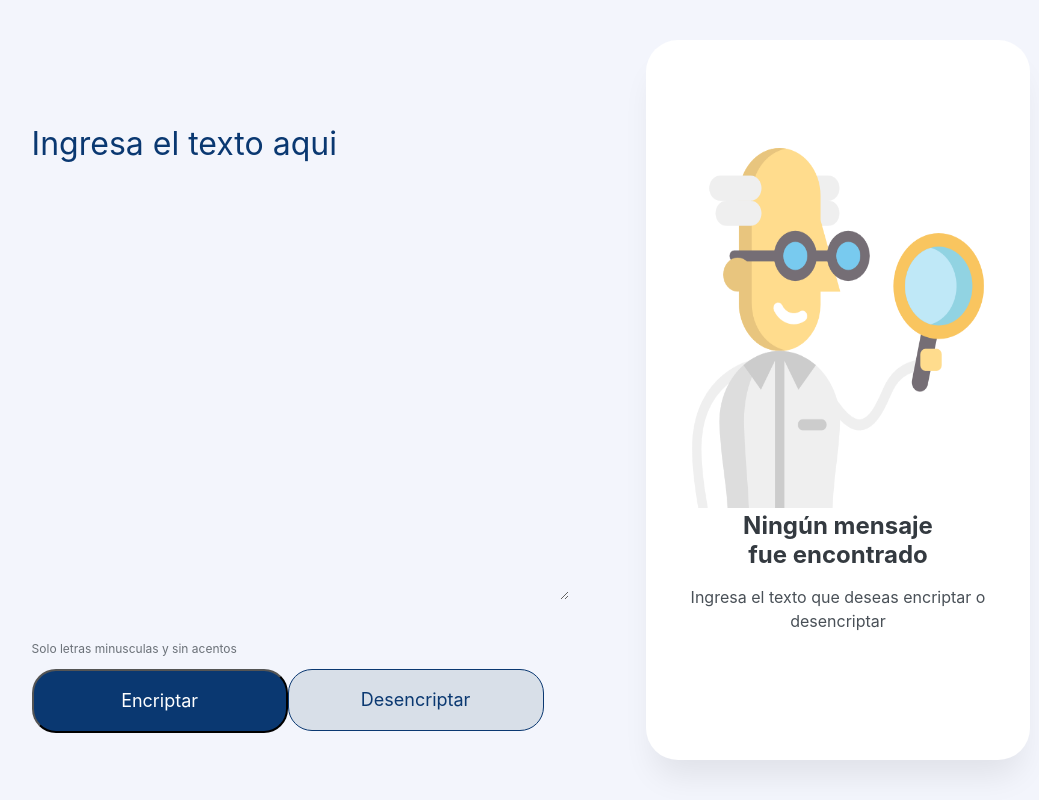
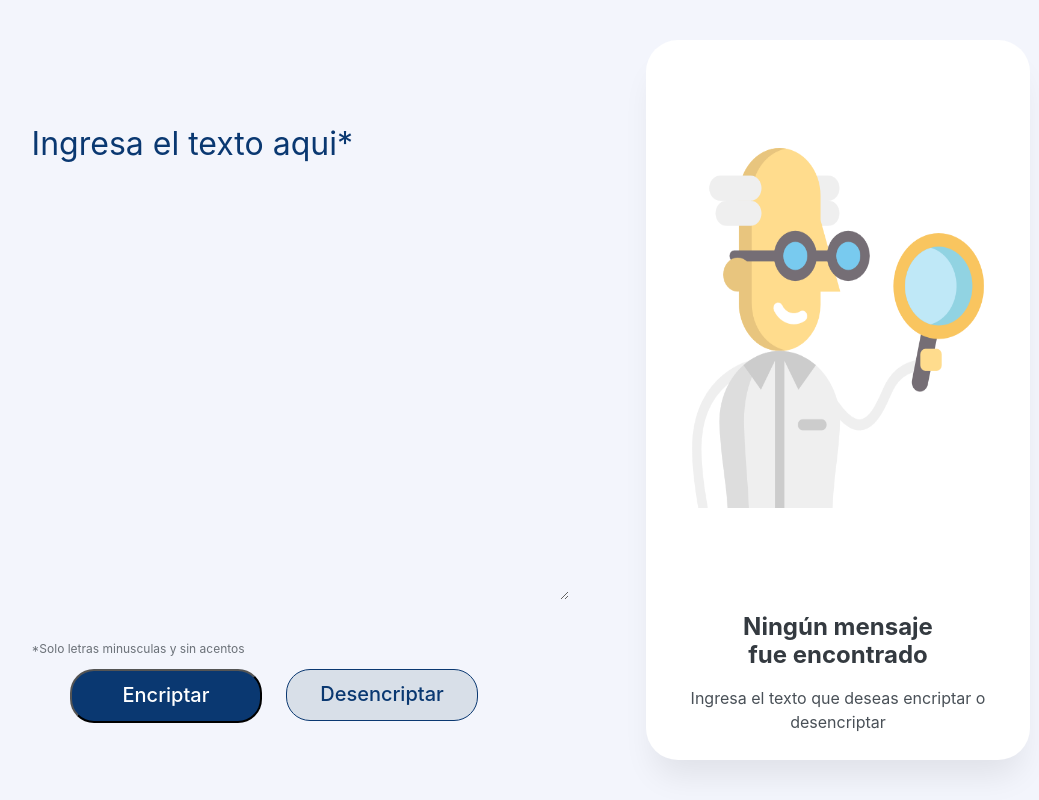
Before and after one commit to Deteor2209/Encriptador_de-Texto_Alura, a plain HTML site: page index.html in a window 1280 px wide. Shown: the whole page, without its empty margins (122-1161 px from the left). Drawn offline with Linux system fonts and the light colour scheme.

Commit message:
Corrección de estilos y formatos de index.html y css

```diff
--- a/index.html
+++ b/index.html
@@ -11,10 +11,10 @@
     <body>
         <div class="container">
             <div class="encriptar">
-                <textarea name="texto" class="texto" id="texto" cols="30" rows="10" placeholder="Ingresa el texto aqui"></textarea>
+                <textarea name="texto" class="texto" id="texto" cols="30" rows="10" placeholder="Ingresa el texto aqui*"></textarea>
 
                 <div class="terminos">
-                    <p>Solo letras minusculas y sin acentos</p>
+                    <p>*Solo letras minusculas y sin acentos</p>
                 </div>
                 <div class="botones">
                     <button class="btn-encriptar" type="button" onclick="encriptar()">Encriptar</button>
--- a/styles.css
+++ b/styles.css
@@ -66,8 +66,8 @@
     align-items: flex-start;
     padding: 1% 0;
     position: absolute;
-    width: 80%;
-    left: 12%;
+    width: 60%;
+    left: 15%;
     top: 82%;
 }
 
@@ -80,10 +80,12 @@
     background-color: #0a3871;
     border-radius: 24px;
     font-family: "inter";
-    font-size: 18px;
+    font-size: 20px;
+    font-weight: 500;
     line-height: 19px;
     text-align: center;
     color: #fff;
+    margin-right: 12px;
 }
 
 .btn-desencriptar {
@@ -99,11 +101,12 @@
     border: 1px solid #0a3871;
     border-radius: 24px;
     font-family: "Inter";
-    font-weight: 400;
-    font-size: 18px;
+    font-weight: 500;
+    font-size: 20px;
     line-height: 19px;
     text-align: center;
     color: #0a3871;
+    margin-left: 12px;
 }
 
 .btn-encriptar:hover,
@@ -135,7 +138,7 @@
     gap: 16px;
     position: absolute;
     width: 100%;
-    top: 65%;
+    top: 79%;
     text-align: center;
 }
 
```
